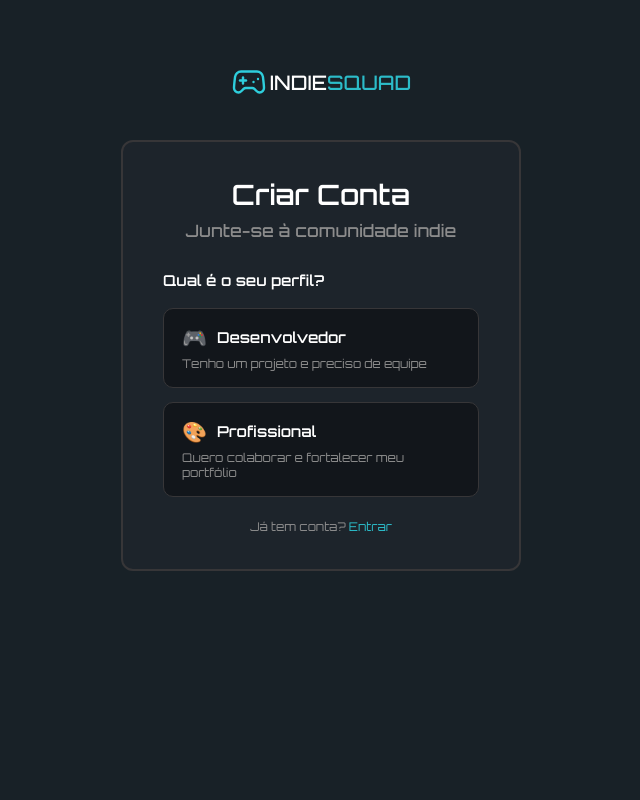
After one commit to amendoa657/indieSquad, a Flask app: page /cadastro in a window 1280 px wide. The commit adds this page. Shown: the whole page, without its empty margins (319-959 px from the left). Run offline with Flask 3, Linux system fonts and the light colour scheme.

Commit message:
Update 1.1.0
- Finalizando a pagina inicial e colocando o jinja2
- Criando a pagina de login e pagina de cadastro

```diff
--- /dev/null
+++ b/frontend/app.py
@@ -0,0 +1,20 @@
+from flask import Flask, render_template
+
+app = Flask(__name__)
+
+
+@app.route("/")
+def index():
+    return render_template("index.html")
+
+@app.route("/login")
+def login():
+    return render_template("login.html")
+
+@app.route("/cadastro")
+def cadastro():
+    return render_template("cadastro.html")
+
+
+if __name__ == "__main__":
+    app.run(debug=True, host="127.0.0.1", port=5001)
--- /dev/null
+++ b/frontend/static/js/cadastro.js
@@ -0,0 +1,74 @@
+const etapaPerfil = document.getElementById("etapaPerfil");
+const etapaFormulario = document.getElementById("etapaFormulario");
+const botoesPerfil = document.querySelectorAll(".opcaoPerfil");
+const botaoVoltar = document.getElementById("botaoVoltar");
+const campoEspecialidade = document.getElementById("campoEspecialidade");
+const especialidadeInput = document.getElementById("especialidade");
+const formCadastro = document.getElementById("formCadastro");
+const campoSenha = document.getElementById("senha");
+const botaoOlho = document.getElementById("botaoOlho");
+
+let perfilSelecionado = null;
+
+botoesPerfil.forEach((botao) => {
+    botao.addEventListener("click", () => {
+        perfilSelecionado = botao.dataset.perfil;
+
+        etapaPerfil.classList.add("etapaEscondida");
+        etapaFormulario.classList.add("etapaVisivel");
+
+        if (perfilSelecionado === "profissional") {
+            campoEspecialidade.classList.add("campoVisivel");
+            especialidadeInput.required = true;
+        } else {
+            campoEspecialidade.classList.remove("campoVisivel");
+            especialidadeInput.required = false;
+        }
+    });
+});
+
+botaoVoltar.addEventListener("click", (evento) => {
+    evento.preventDefault();
+    etapaFormulario.classList.remove("etapaVisivel");
+    etapaPerfil.classList.remove("etapaEscondida");
+});
+
+botaoOlho.addEventListener("click", () => {
+    const tipoAtual = campoSenha.getAttribute("type");
+    campoSenha.setAttribute("type", tipoAtual === "password" ? "text" : "password");
+});
+
+formCadastro.addEventListener("submit", async (evento) => {
+    evento.preventDefault();
+
+    const dados = {
+        nome: document.getElementById("nome").value,
+        email: document.getElementById("email").value,
+        senha: campoSenha.value,
+        perfil: perfilSelecionado,
+    };
+
+    if (perfilSelecionado === "profissional") {
+        dados.especialidade = especialidadeInput.value;
+    }
+
+    try {
+        // ajustar essa URL pro endereço real da API do back-end
+        const resposta = await fetch("http://localhost:5000/api/cadastro", {
+            method: "POST",
+            headers: { "Content-Type": "application/json" },
+            body: JSON.stringify(dados),
+        });
+
+        if (!resposta.ok) {
+            throw new Error("Erro ao criar conta");
+        }
+
+        const resultado = await resposta.json();
+        console.log(resultado);
+        // redirecionar apos cadastro /login
+    } catch (erro) {
+        console.error(erro);
+        // mostrar mensagem de erro pro usuario na tela
+    }
+});
--- a/frontend/style/style.css
+++ b/frontend/static/style/style.css
@@ -391,3 +391,217 @@ footer{
     }
 
 }
+
+.corpoLogin {
+    background-color: #0d1117;
+}
+
+.paginaLogin {
+    display: flex;
+    flex-direction: column;
+    align-items: center;
+    min-height: 100vh;
+    padding-top: 8vh;
+}
+
+.paginaLogin .botaoLogo {
+    margin-bottom: 40px;
+}
+
+.paginaLogin .logo h3 {
+    color: white;
+}
+
+.cardLogin {
+    display: flex;
+    flex-direction: column;
+    align-items: center;
+    width: min(400px, 90%);
+    background-color: #1d242b;
+    border: 2px solid #373638;
+    border-radius: 12px;
+    padding: 35px 40px;
+    text-align: center;
+}
+
+.cardLogin h2 {
+    color: white;
+    font-size: 28px;
+}
+
+.cardLogin h3 {
+    margin-top: 8px;
+    margin-bottom: 30px;
+}
+
+.formLogin {
+    display: flex;
+    flex-direction: column;
+    width: 100%;
+}
+
+.campoLogin {
+    display: flex;
+    flex-direction: column;
+    text-align: left;
+    margin-bottom: 18px;
+}
+
+.campoLogin label {
+    color: #8c8c8c;
+    font-size: 13px;
+    margin-bottom: 8px;
+}
+
+.campoLogin input {
+    height: 45px;
+    background-color: #12161b;
+    border: 1px solid #373638;
+    border-radius: 8px;
+    padding: 0 14px;
+    color: white;
+    font-family: "Orbitron", sans-serif;
+    font-size: 13px;
+}
+
+.campoLogin input::placeholder {
+    color: #5a5a5a;
+}
+
+.wrapperSenha {
+    display: flex;
+    align-items: center;
+    position: relative;
+}
+
+.wrapperSenha input {
+    width: 100%;
+}
+
+.botaoOlho {
+    position: absolute;
+    right: 12px;
+    background: none;
+    border: none;
+    cursor: pointer;
+    display: flex;
+    align-items: center;
+}
+
+.botaoOlho svg {
+    height: 16px;
+    width: 16px;
+    fill: #8c8c8c;
+}
+
+.botaoEntrarLogin {
+    height: 48px;
+    border: none;
+    border-radius: 10px;
+    background-color: #d86b1d;
+    color: black;
+    font-family: "Orbitron", sans-serif;
+    font-weight: 500;
+    font-size: 14px;
+    cursor: pointer;
+    margin-top: 10px;
+}
+
+.linkCadastro {
+    color: #8c8c8c;
+    text-decoration: none;
+    font-size: 12px;
+    margin-top: 22px;
+}
+
+.linkCadastro span {
+    color: #2cbcc9;
+}
+
+.etapaPerfil {
+    display: flex;
+    flex-direction: column;
+    width: 100%;
+    gap: 14px;
+}
+
+.etapaFormulario {
+    display: none;
+    flex-direction: column;
+    width: 100%;
+}
+
+.etapaFormulario.etapaVisivel {
+    display: flex;
+}
+
+.etapaPerfil.etapaEscondida {
+    display: none;
+}
+
+.perguntaPerfil {
+    color: white;
+    font-weight: 600;
+    font-size: 15px;
+    margin-bottom: 4px;
+    align-self: flex-start;
+}
+
+.opcaoPerfil {
+    display: flex;
+    flex-direction: column;
+    align-items: flex-start;
+    text-align: left;
+    width: 100%;
+    background-color: #12161b;
+    border: 1px solid #373638;
+    border-radius: 10px;
+    padding: 16px 18px;
+    cursor: pointer;
+}
+
+.opcaoPerfil:hover {
+    border-color: #2bbcc9;
+}
+
+.opcaoPerfilTopo {
+    display: flex;
+    align-items: center;
+    gap: 10px;
+    margin-bottom: 6px;
+}
+
+.iconePerfil {
+    font-size: 20px;
+}
+
+.tituloPerfil {
+    color: white;
+    font-size: 15px;
+    font-weight: 600;
+}
+
+.opcaoPerfil p {
+    color: #8c8c8c;
+    font-size: 12px;
+}
+
+.botaoVoltar {
+    color: #8c8c8c;
+    text-decoration: none;
+    font-size: 12px;
+    margin-bottom: 20px;
+    align-self: flex-start;
+}
+
+.botaoVoltar:hover {
+    color: white;
+}
+
+#campoEspecialidade {
+    display: none;
+}
+
+#campoEspecialidade.campoVisivel {
+    display: flex;
+}
--- /dev/null
+++ b/frontend/templates/cadastro.html
@@ -0,0 +1,85 @@
+<!doctype html>
+<html lang="en">
+    <head>
+        <meta charset="UTF-8" />
+        <title>Criar Conta - IndieSquad</title>
+
+        <link rel="stylesheet" href="{{ url_for('static', filename='style/style.css') }}" />
+
+        <link rel="preconnect" href="https://fonts.googleapis.com" />
+        <link rel="preconnect" href="https://fonts.gstatic.com" crossorigin />
+        <link href="https://fonts.googleapis.com/css2?family=Inter:ital,opsz,wght@0,14..32,100..900;1,14..32,100..900&family=Orbitron:wght@400..900&display=swap" rel="stylesheet">
+    </head>
+    <body class="corpoLogin">
+        <main class="paginaLogin">
+            <a class="botaoLogo" href="{{ url_for('index') }}">
+                <div class="logo">
+                    <img src="{{ url_for('static', filename='assets/Logo.svg') }}" alt=""/>
+                    <h3>INDIE<span>SQUAD</span></h3>
+                </div>
+            </a>
+
+            <div class="cardLogin">
+                <h2>Criar Conta</h2>
+                <h3>Junte-se à comunidade indie</h3>
+
+                <div class="etapaPerfil" id="etapaPerfil">
+                    <p class="perguntaPerfil">Qual é o seu perfil?</p>
+
+                    <button type="button" class="opcaoPerfil" data-perfil="desenvolvedor">
+                        <div class="opcaoPerfilTopo">
+                            <span class="iconePerfil">🎮</span>
+                            <span class="tituloPerfil">Desenvolvedor</span>
+                        </div>
+                        <p>Tenho um projeto e preciso de equipe</p>
+                    </button>
+
+                    <button type="button" class="opcaoPerfil" data-perfil="profissional">
+                        <div class="opcaoPerfilTopo">
+                            <span class="iconePerfil">🎨</span>
+                            <span class="tituloPerfil">Profissional</span>
+                        </div>
+                        <p>Quero colaborar e fortalecer meu portfólio</p>
+                    </button>
+                </div>
+
+                <div class="etapaFormulario" id="etapaFormulario">
+                    <a href="#" class="botaoVoltar" id="botaoVoltar">← Voltar</a>
+
+                    <form class="formLogin" id="formCadastro">
+                        <div class="campoLogin">
+                            <label for="nome">Nome completo</label>
+                            <input type="text" id="nome" name="nome" placeholder="Seu nome" required />
+                        </div>
+
+                        <div class="campoLogin">
+                            <label for="email">E-mail</label>
+                            <input type="email" id="email" name="email" placeholder="seu@email.com" required />
+                        </div>
+
+                        <div class="campoLogin">
+                            <label for="senha">Senha</label>
+                            <div class="wrapperSenha">
+                                <input type="password" id="senha" name="senha" placeholder="••••••••" required />
+                                <button type="button" class="botaoOlho" id="botaoOlho">
+                                    <svg xmlns="http://www.w3.org/2000/svg" viewBox="0 0 640 640"><path d="M320 128C147.3 128 21.6 245.7 3.5 262.4C-1.2 266.8-1.2 274.2 3.5 278.6C21.6 295.3 147.3 413 320 413C492.7 413 618.4 295.3 636.5 278.6C641.2 274.2 641.2 266.8 636.5 262.4C618.4 245.7 492.7 128 320 128zM320 349C275.3 349 239 312.7 239 268C239 223.3 275.3 187 320 187C364.7 187 401 223.3 401 268C401 312.7 364.7 349 320 349z"/></svg>
+                                </button>
+                            </div>
+                        </div>
+
+                        <div class="campoLogin" id="campoEspecialidade">
+                            <label for="especialidade">Especialidade</label>
+                            <input type="text" id="especialidade" name="especialidade" placeholder="Ex: Artista 2D, Compositor, Dublador..." />
+                        </div>
+
+                        <button type="submit" class="botaoEntrarLogin">Criar Conta</button>
+                    </form>
+                </div>
+
+                <a class="linkCadastro" href="{{ url_for('login') }}">Já tem conta? <span>Entrar</span></a>
+            </div>
+        </main>
+
+        <script src="{{ url_for('static', filename='js/cadastro.js') }}"></script>
+    </body>
+</html>
```
Also changed, not shown: frontend/static/js/login.js (added, +37 -0 lines), frontend/templates/base.html (added, +41 -0 lines), frontend/templates/index.html (renamed from frontend/index.html, +8 -47 lines), frontend/templates/login.html (added, +52 -0 lines), frontend/static/assets/Logo.svg (renamed from frontend/assets/Logo.svg), frontend/static/assets/pessoa.svg (renamed from frontend/assets/pessoa.svg), frontend/static/assets/setaBaixo.svg (renamed from frontend/assets/setaBaixo.svg), frontend/static/assets/setaDireita.svg (renamed from frontend/assets/setaDireita.svg).
